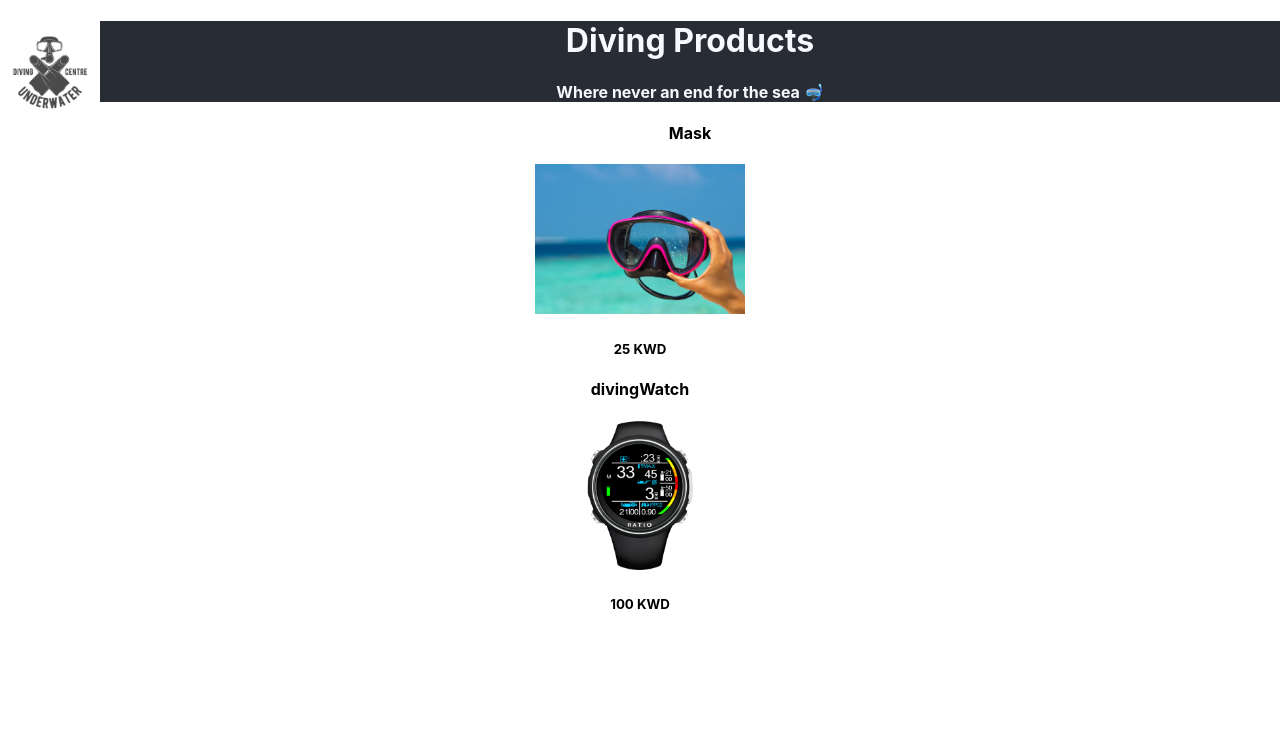
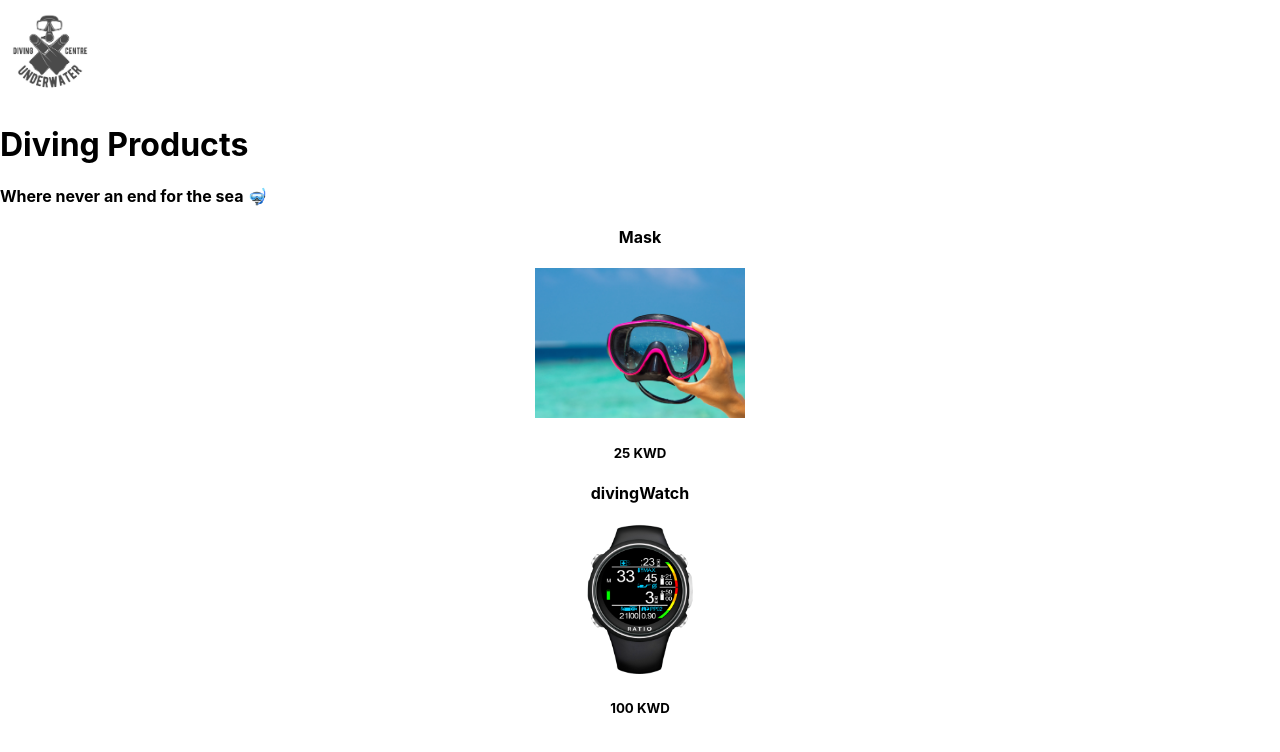
Before and after one commit to Fatimaaltameemii/Diving-products-app, a React (Create React App) app: page / in a window 1280 px wide. Shown: the top 752 px of the page. Built offline with nearby package versions, Linux system fonts and the light colour scheme.

Commit message:
styled-componant

```diff
--- a/package.json
+++ b/package.json
@@ -9,6 +9,7 @@
     "react": "^17.0.1",
     "react-dom": "^17.0.1",
     "react-scripts": "4.0.2",
+    "styled-components": "^5.2.1",
     "web-vitals": "^1.0.1"
   },
   "scripts": {
--- a/src/App.js
+++ b/src/App.js
@@ -1,5 +1,6 @@
 import Hederstyle from "./Hederstyle";
 import ProductsList from "./ProductsList";
+
 function App() {
   return (
     <div>
--- a/src/Hederstyle.js
+++ b/src/Hederstyle.js
@@ -1,17 +1,25 @@
 import logo from "./diving-logo.jpg";
-import "./styles.css";
+import styled from "styled-components";
+const Background = styled.body(`
+background-color: #282c34;
+  color: ghostwhite;
+`);
+const LogoLeft = styled.div(`float: "left"
+`);
+
+const TitleCenter = styled.h1(`textAlign: "center"`);
+
+const SubTitle = styled.h4(`textAlign: "center" `);
 export default function Hederstyle() {
   return (
-    <body className="background">
+    <Background>
       <div>
-        <div style={{ float: "left" }}>
+        <LogoLeft>
           <img className="photo" alt="D-logo" src={logo} />
-        </div>
-        <h1 style={{ textAlign: "center" }}>Diving Products</h1>
-        <h4 style={{ textAlign: "center" }}>
-          Where never an end for the sea 🤿
-        </h4>
+        </LogoLeft>
+        <TitleCenter>Diving Products</TitleCenter>
+        <SubTitle> Where never an end for the sea 🤿 </SubTitle>
       </div>
-    </body>
+    </Background>
   );
 }
```
Also changed, not shown: 1 other file (tests, documents, lock files or other folders).
